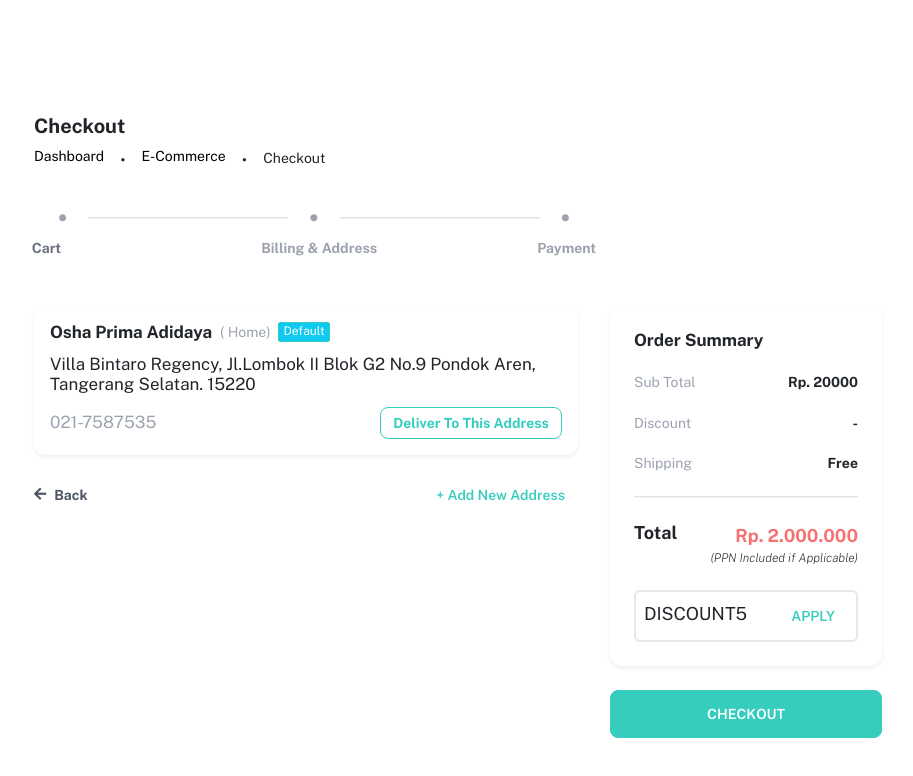
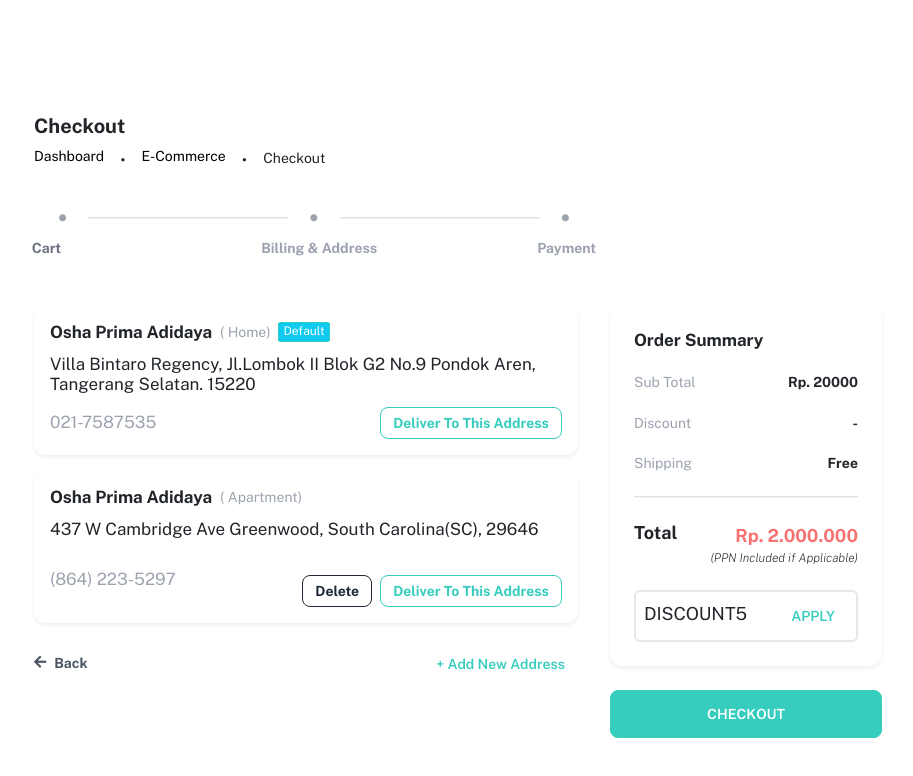
Before and after one commit to AdidayaOsha/Bootcamp-Final-Project-FE-V1, a React (Create React App) app: page /billing in a window 1280 px wide. Shown: the top 776 px of the page, without its empty margins (206-1119 px from the left). Built offline with nearby package versions, Linux system fonts and the light colour scheme.

Commit message:
improve Billing Address and Payment Summary

```diff
--- a/src/components/Checkout/BillingAddress.jsx
+++ b/src/components/Checkout/BillingAddress.jsx
@@ -26,6 +26,32 @@ const BillingAddress = () => {
                   <button className="flex btn btn-outline btn-accent btn-sm font-bold normal-case">
                     Deliver To This Address
                   </button>
+                </div>
+              </div>
+            </div>
+          </div>
+        </div>
+        <div className="w-full items-end">
+          <div className=" w-full rounded-xl shadow-sm">
+            <div className="p-3 rounded-t-xl">
+              <div className="space-y-3">
+                <div className="flex space-x-2">
+                  <h2 className="font-bold">Osha Prima Adidaya</h2>
+                  <p className="text-gray-400 text-sm">( Apartment)</p>
+                </div>
+                <h2 className="">
+                  437 W Cambridge Ave Greenwood, South Carolina(SC), 29646{" "}
+                </h2>
+                <div className="flex justify-between items-center">
+                  <h2 className="text-gray-400">(864) 223-5297</h2>
+                  <div className="flex space-x-2 mt-4">
+                    <button className="flex btn btn-outline btn-black btn-sm font-bold normal-case">
+                      Delete
+                    </button>
+                    <button className="flex btn btn-outline btn-accent btn-sm font-bold normal-case">
+                      Deliver To This Address
+                    </button>
+                  </div>
                 </div>
               </div>
             </div>
--- a/src/components/Checkout/PaymentSummary.jsx
+++ b/src/components/Checkout/PaymentSummary.jsx
@@ -87,7 +87,7 @@ const PaymentSummary = () => {
       <div className="w-1/2 flex flex-col space-y-2">
         <div className="w-full flex space-x-6">
           {/* Delivery Time */}
-          <div className="w-full h-36 rounded-xl shadow-sm bg-gray-50">
+          <div className="w-full h-32 rounded-xl shadow-sm ">
             <div className="p-3 rounded-t-xl">
               <div className="flex flex-col justify-between ">
                 <div className="space-x-2">
@@ -98,7 +98,7 @@ const PaymentSummary = () => {
                     <select
                       name=""
                       id=""
-                      className="text-left text-md border-2 rounded-md"
+                      className="text-left text-md border-2 rounded-md text-md"
                     >
                       <option value="">Same Day</option>
                       <option value="">Next Day</option>
@@ -116,7 +116,7 @@ const PaymentSummary = () => {
             </div>
           </div>
           {/* Choose Courier */}
-          <div className=" w-full h-36 rounded-xl shadow-sm bg-gray-50">
+          <div className=" w-full h-32 rounded-xl shadow-sm ">
             <div className="p-3 rounded-t-xl">
               <div className="space-y-3">
                 <div className="flex space-x-2">
@@ -145,7 +145,7 @@ const PaymentSummary = () => {
         </div>
 
         {/* PAYMENT OPTIONS */}
-        <div className=" w-full rounded-xl shadow-sm bg-gray-50">
+        <div className=" w-full rounded-xl shadow-sm ">
           <div className="p-3 rounded-t-xl">
             <div className="flex flex-col">
               <div className="space-x-2">
```
